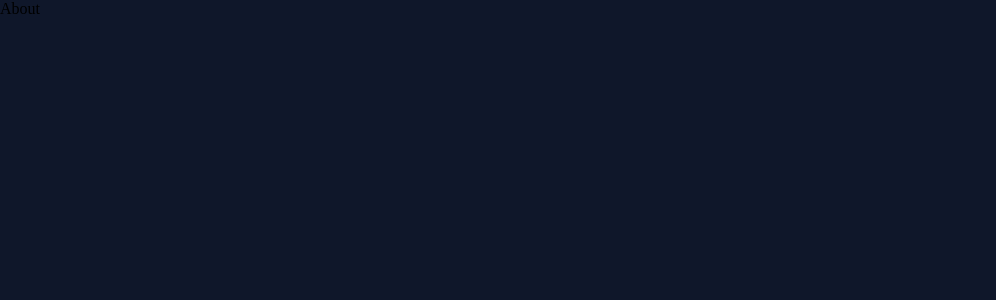
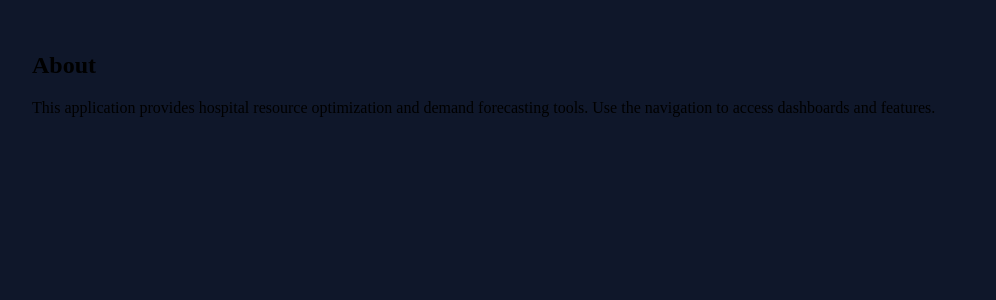
Before and after one commit to lochanajayasinghe/Hospital-Resource-Optimization-and-Demand-Forecasting-System, a React (Create React App) app in the folder frontend/: page /about in a window 1280 px wide. Shown: the top 300 px of the page, without its empty margins (0-996 px from the left). Built offline with nearby package versions, Linux system fonts and the light colour scheme.

Commit message:
Update About.jsx

```diff
--- a/frontend/src/components/About.jsx
+++ b/frontend/src/components/About.jsx
@@ -1,9 +1,18 @@
-import React from 'react'
+import React from "react";
 
 const About = () => {
   return (
-    <div>About</div>
-  )
-}
+    <section style={{ padding: "2rem" }}>
+      <div className="container">
+        <h1>About</h1>
+        <p>
+          This application provides hospital resource optimization and demand
+          forecasting tools. Use the navigation to access dashboards and
+          features.
+        </p>
+      </div>
+    </section>
+  );
+};
 
-export default About
+export default About;
```
